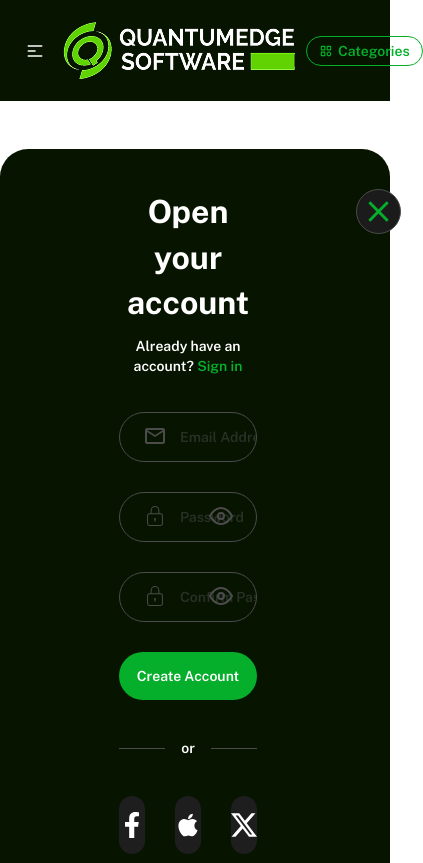
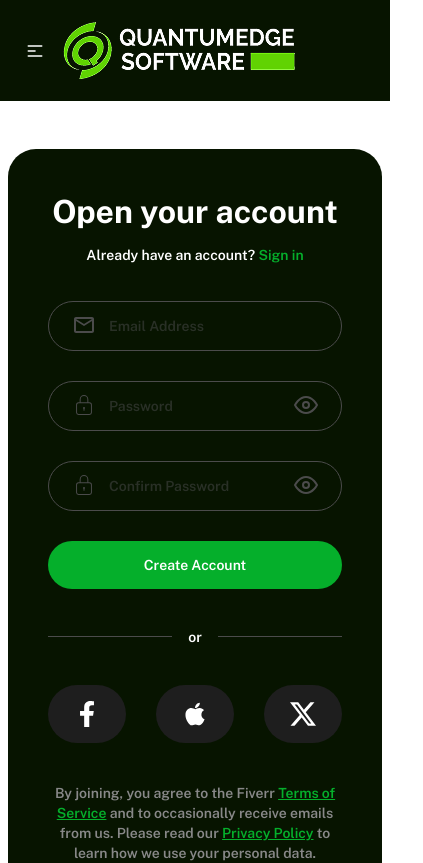
Before and after one commit to arafat22184/Quantumedge-Software-Frontend, a React (Vite) app: page /register in a window 390 px wide. Shown: the top 863 px of the page, 423 px wide, since content can reach past the window. Built offline with nearby package versions, Linux system fonts and the light colour scheme.

Commit message:
fixed responsive in register page

```diff
--- a/src/components/Navbar.jsx
+++ b/src/components/Navbar.jsx
@@ -14,7 +14,7 @@ const Navbar = () => {
       </Link>
       <Link
         to={"/register"}
-        className="py-2.5 px-5 bg-[#05AF2B] rounded-[46px]"
+        className="py-2.5 px-5 bg-[#05AF2B] rounded-[46px] lg:hidden xl:block"
       >
         Register
       </Link>
@@ -70,7 +70,7 @@ const Navbar = () => {
           <Link to={"/"}>
             <img className="max-w-[234px]" src={logo} alt="logo"></img>
           </Link>
-          <div className="flex items-center gap-[5px] text-[#05AF2B] px-3 py-1 border border-[#05AF2B] rounded-[29px]">
+          <div className="hidden md:flex items-center gap-[5px] text-[#05AF2B] px-3 py-1 border border-[#05AF2B] rounded-[29px] ">
             <BiCategory />
             Categories
           </div>
--- a/src/pages/register/Register.jsx
+++ b/src/pages/register/Register.jsx
@@ -22,9 +22,9 @@ const Register = () => {
 
   return (
     <section>
-      <div className="max-w-7xl mx-auto bg-[#071400] flex my-12 p-10 pl-[119px] rounded-[28px] justify-between gap-36 text-[#4B4B4B] text-center text-sm font-semibold">
+      <div className="max-w-7xl mx-2 xl:mx-auto bg-[#071400] flex my-12 p-10 lg:pl-[119px] rounded-[28px] justify-between gap-36 text-[#4B4B4B] text-center text-sm font-semibold">
         {/* Form */}
-        <div className="flex-1 max-w-[447px]">
+        <div className="flex-1 lg:max-w-[447px]">
           {/* Heading */}
           <h3 className="text-[32px] font-bold text-white">
             Open your account
@@ -125,7 +125,7 @@ const Register = () => {
         </div>
 
         {/* Image */}
-        <div className="flex-1 relative">
+        <div className="flex-1 relative hidden lg:block">
           <div className="inverted-radius-top h-full">
             <img
               src={regimg}
```
